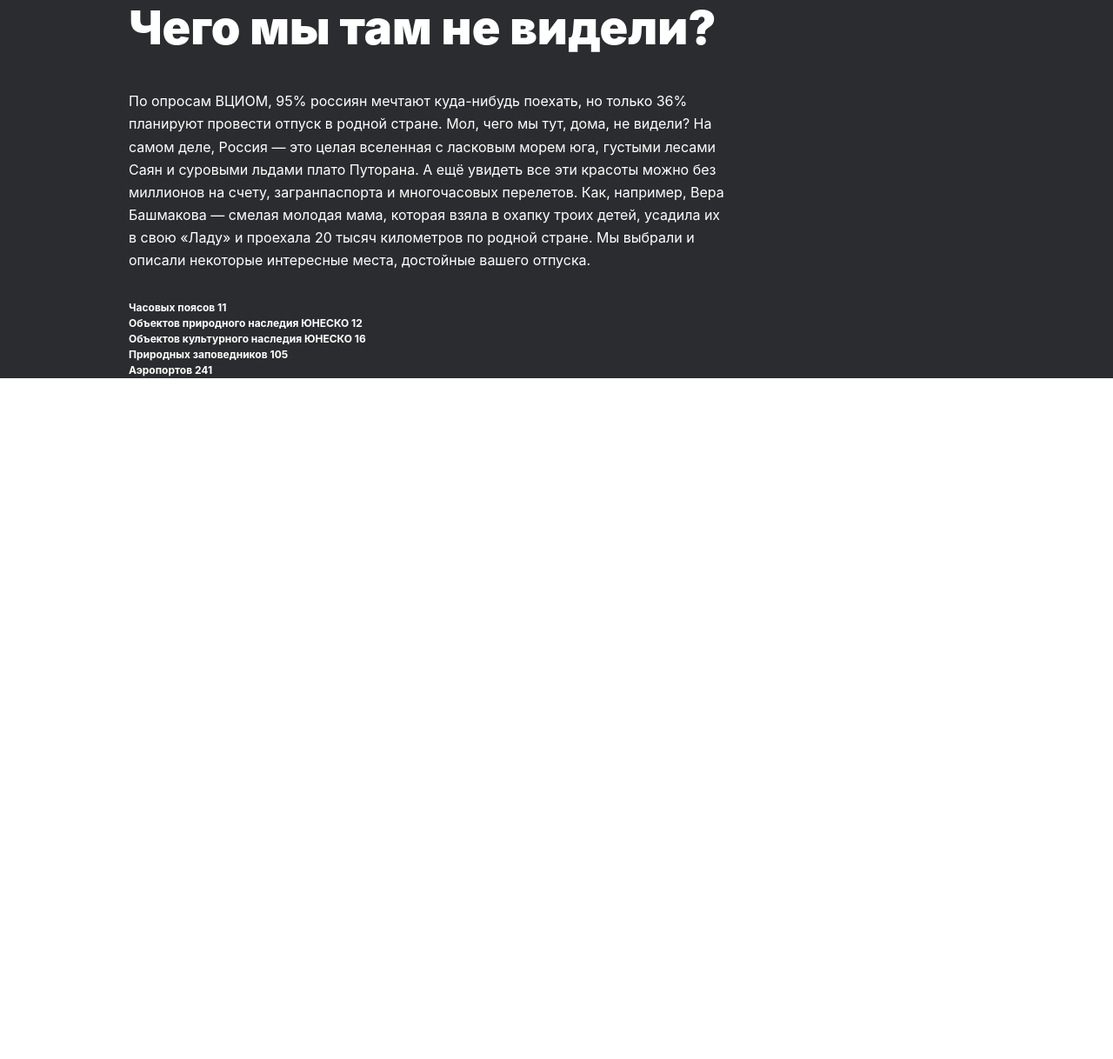
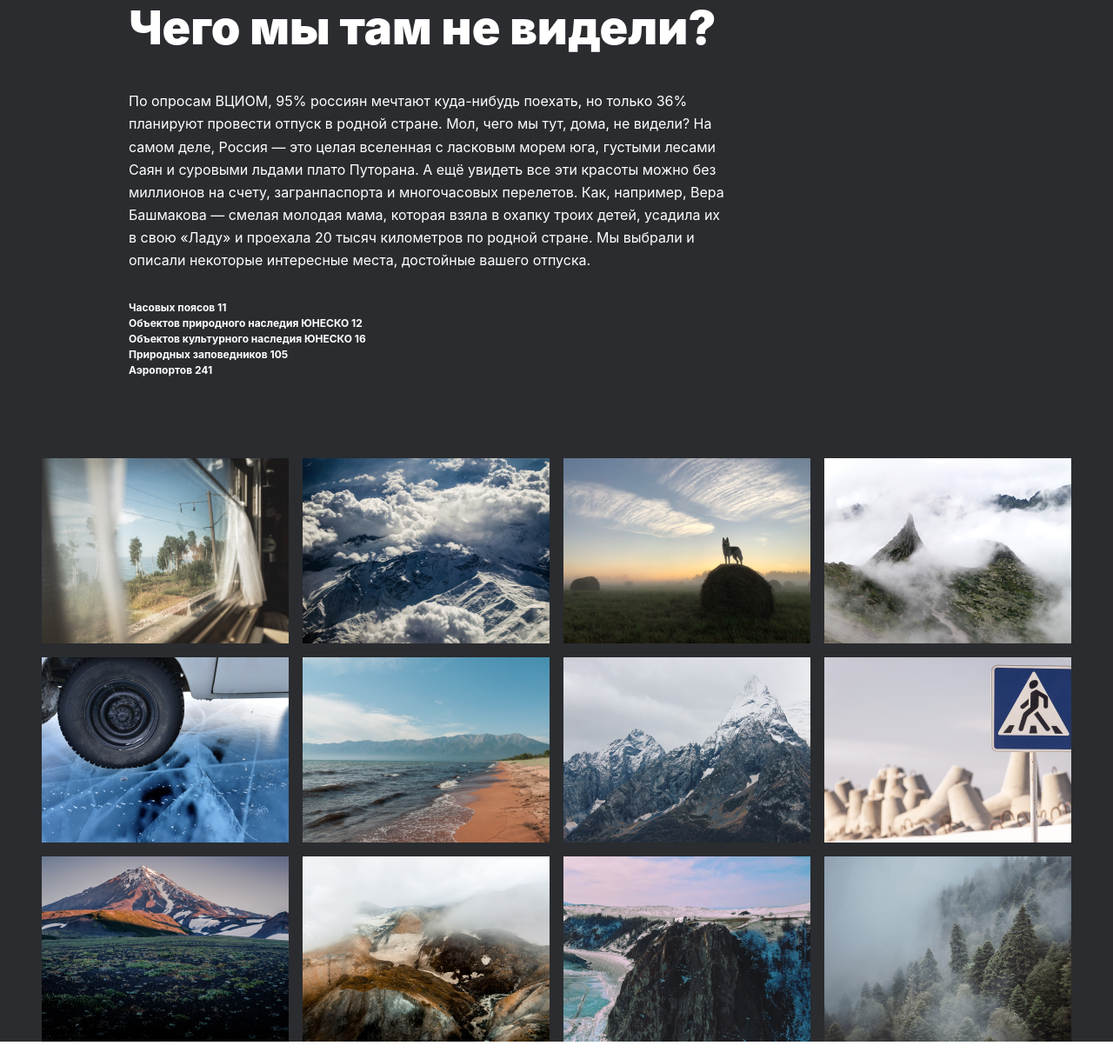
Before and after one commit to MersyXS/russian-travel, a plain HTML site: page index.html in a window 1280 px wide. Shown: the part 1187-2405 px from the top of the page at 87% size. Before the commit the page ends 1622 px from the top, so only its background shows below. Drawn offline with Linux system fonts and the light colour scheme.

Commit message:
Добавил пару блоков

```diff
--- a/index.html
+++ b/index.html
@@ -27,7 +27,7 @@
             <section class="lead">
                 <h1 class="lead__title">Путешествия по России</h1>
                 <p class="lead__subtitle">Настоящая страна не в выпусках новостей, а здесь.</p>
-                <img class="lead__image" src="images/__image.png" alt="Полка сверху">
+                <img class="lead__image" src="images/traveling.png" alt="Полка сверху">
                 <p class="lead__caption">Ваша полка — верхняя</p>
             </section>
 
@@ -48,8 +48,56 @@
                     <li class="intro__text-items">Аэропортов 241</li>
                 </ul>
             </section>
+
+            <section class="photo-grid">
+                <ul class="photo-grid__items">
+                    <li class="photo-grid__item">
+                        <img class="photo-grid__image" src="images/train.png" alt="Поезд">
+                    </li>
+                    <li class="photo-grid__item">
+                        <img class="photo-grid__image" src="images/hill.png" alt="Горы">
+                    </li>
+                    <li class="photo-grid__item">
+                        <img class="photo-grid__image" src="images/hay.png" alt="Сено">
+                    </li>
+                    <li class="photo-grid__item">
+                        <img class="photo-grid__image" src="images/clouds.png" alt="Сено">
+                    </li>
+                    <li class="photo-grid__item">
+                        <img class="photo-grid__image" src="images/ice.png" alt="Лёд">
+                    </li>
+                    <li class="photo-grid__item">
+                        <img class="photo-grid__image" src="images/sea.png" alt="Море">
+                    </li>
+                    <li class="photo-grid__item">
+                        <img class="photo-grid__image" src="images/winter_mountains.png" alt="Зимнии горы">
+                    </li>
+                    <li class="photo-grid__item">
+                        <img class="photo-grid__image" src="images/sign.png" alt="Буйки">
+                    </li>
+                    <li class="photo-grid__item">
+                        <img class="photo-grid__image" src="images/summer_mountains.png" alt="Летнии горы">
+                    </li>
+                    <li class="photo-grid__item">
+                        <img class="photo-grid__image" src="images/nature.png" alt="Природа">
+                    </li>
+                    <li class="photo-grid__item">
+                        <img class="photo-grid__image" src="images/elevation.png" alt="Возвышеность">
+                    </li>
+                    <li class="photo-grid__item">
+                        <img class="photo-grid__image" src="images/forest.png" alt="Лес">
+                    </li>
+                </ul>
+            </section>
+
+            <section class="places">
+                <div class="places__place">
+                    <h2 class="place__title">
+
+                    </h2>
+                </div>
+            </section>
         </main>
-
     </div>
 </body>
 
--- a/style.css
+++ b/style.css
@@ -96,9 +96,27 @@
 .intro__list {
   list-style: none;
   color: #fff;
-  margin: 33px 0 0 0;
+  margin: 33px 0 92px 0;
   padding: 0;
   font-weight: 700;
   font-size: 12px;
   line-height: 18px;
 }
+
+.photo-grid {
+  width: 1184px;
+  margin: 0 auto;
+}
+
+.photo-grid__items {
+  display: flex;
+  padding: 0;
+  list-style: none;
+  flex-wrap: wrap;
+  gap: 16px;
+}
+
+.photo-grid__item {
+  width: 284px;
+  height: 213px;
+}
```
Also changed, not shown: images/clouds.png (added), images/elevation.png (added), images/forest.png (added), images/hay.png (added), images/hill.png (added), images/ice.png (added), images/nature.png (added), images/sea.png (added), images/sign.png (added), images/summer_mountains.png (added), images/train.png (added), images/traveling.png (renamed from images/__image.png), images/winter_mountains.png (added).
